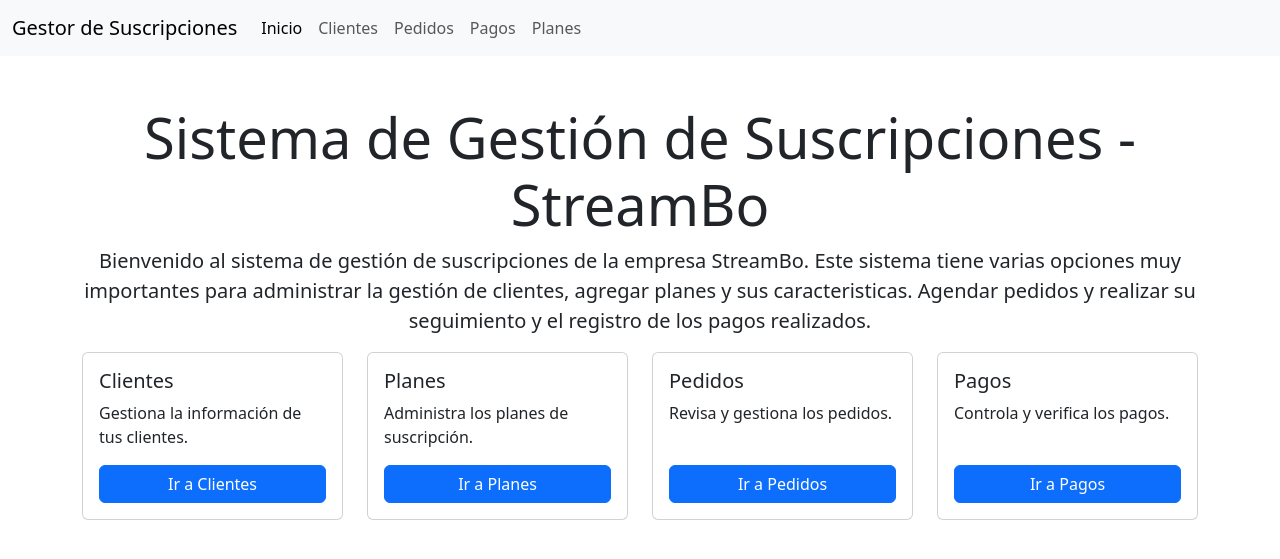
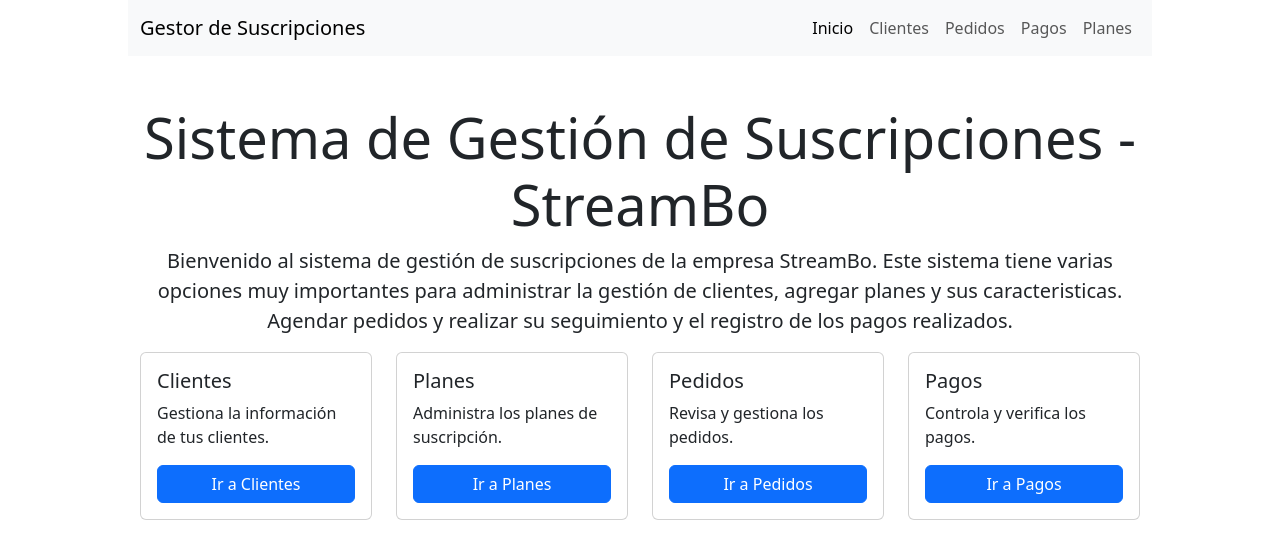
Before and after one commit to edwinquisbertm/subscriptionManager, a Django app: page / in a window 1280 px wide. Shown: the top 559 px of the page. Run offline with Django 5.2, Linux system fonts and the light colour scheme; some libraries are stand-ins or nearby versions.

Commit message:
cambio de tamaño del contenedor del sitio web al 80%

```diff
--- a/clients/templates/master.html
+++ b/clients/templates/master.html
@@ -5,6 +5,12 @@
   {% load bootstrap5 %}
   {% bootstrap_css %}
   {% bootstrap_javascript %}
+  <style>
+    body {
+      max-width: 80%;
+      margin: 0 auto;
+    }
+  </style>
 </head>
 <body>
   <nav class="navbar navbar-expand-lg navbar-light bg-light">
@@ -13,22 +19,22 @@
       <button class="navbar-toggler" type="button" data-bs-toggle="collapse" data-bs-target="#navbarNav" aria-controls="navbarNav" aria-expanded="false" aria-label="Toggle navigation">
         <span class="navbar-toggler-icon"></span>
       </button>
-      <div class="collapse navbar-collapse" id="navbarNav">
+      <div class="collapse navbar-collapse justify-content-end" id="navbarNav">
         <ul class="navbar-nav">
           <li class="nav-item">
-            <a class="nav-link active" aria-current="page" href="/">Inicio</a>
+        <a class="nav-link active" aria-current="page" href="/">Inicio</a>
           </li>
           <li class="nav-item">
-            <a class="nav-link" href="/clients">Clientes</a>
+        <a class="nav-link" href="/clients">Clientes</a>
           </li>
           <li class="nav-item">
-            <a class="nav-link" href="/orders">Pedidos</a>
+        <a class="nav-link" href="/orders">Pedidos</a>
           </li>
           <li class="nav-item">
-            <a class="nav-link" href="/payments">Pagos</a>
+        <a class="nav-link" href="/payments">Pagos</a>
           </li>
           <li class="nav-item">
-            <a class="nav-link" href="/plans">Planes</a>
+        <a class="nav-link" href="/plans">Planes</a>
           </li>
         </ul>
       </div>
```
